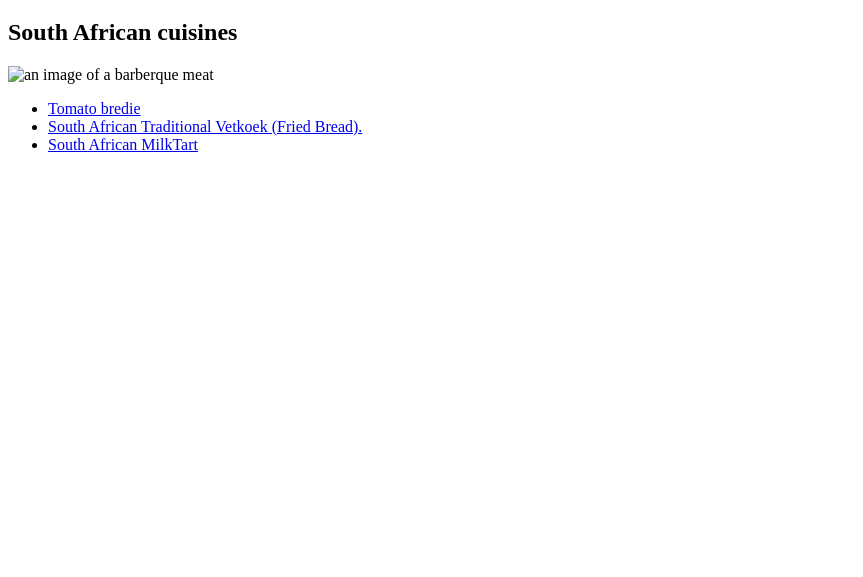
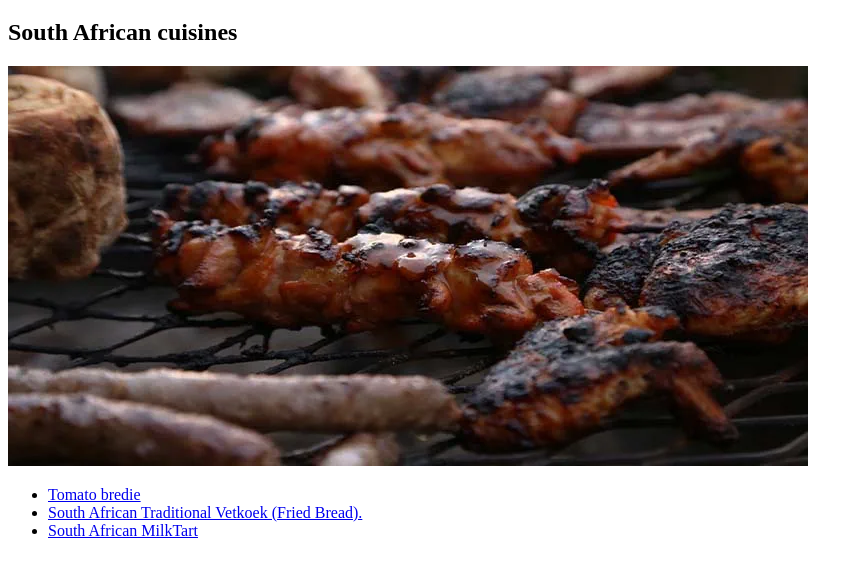
Before and after one commit to Lmaseko/odin-recipes, a plain HTML site: page index.html in a window 1280 px wide. Shown: the part 61-638 px from the top of the page, without its empty margins (0-863 px from the left). Drawn offline with Linux system fonts and the light colour scheme; the site is published under a folder, as on GitHub Pages, so addresses that start at the root find nothing.

Commit message:
Update index.html
fixing a not showing image on the index page

```diff
--- a/index.html
+++ b/index.html
@@ -9,7 +9,7 @@
     <h1>Odin Recipes</h1>
     <h2>South African cuisines</h2>
 
-    <img src="/images/braai.png" alt="an image of a barberque meat">
+    <img src="images/braai.png" alt="an image of a barberque meat">
 
     <ul>
 
```
